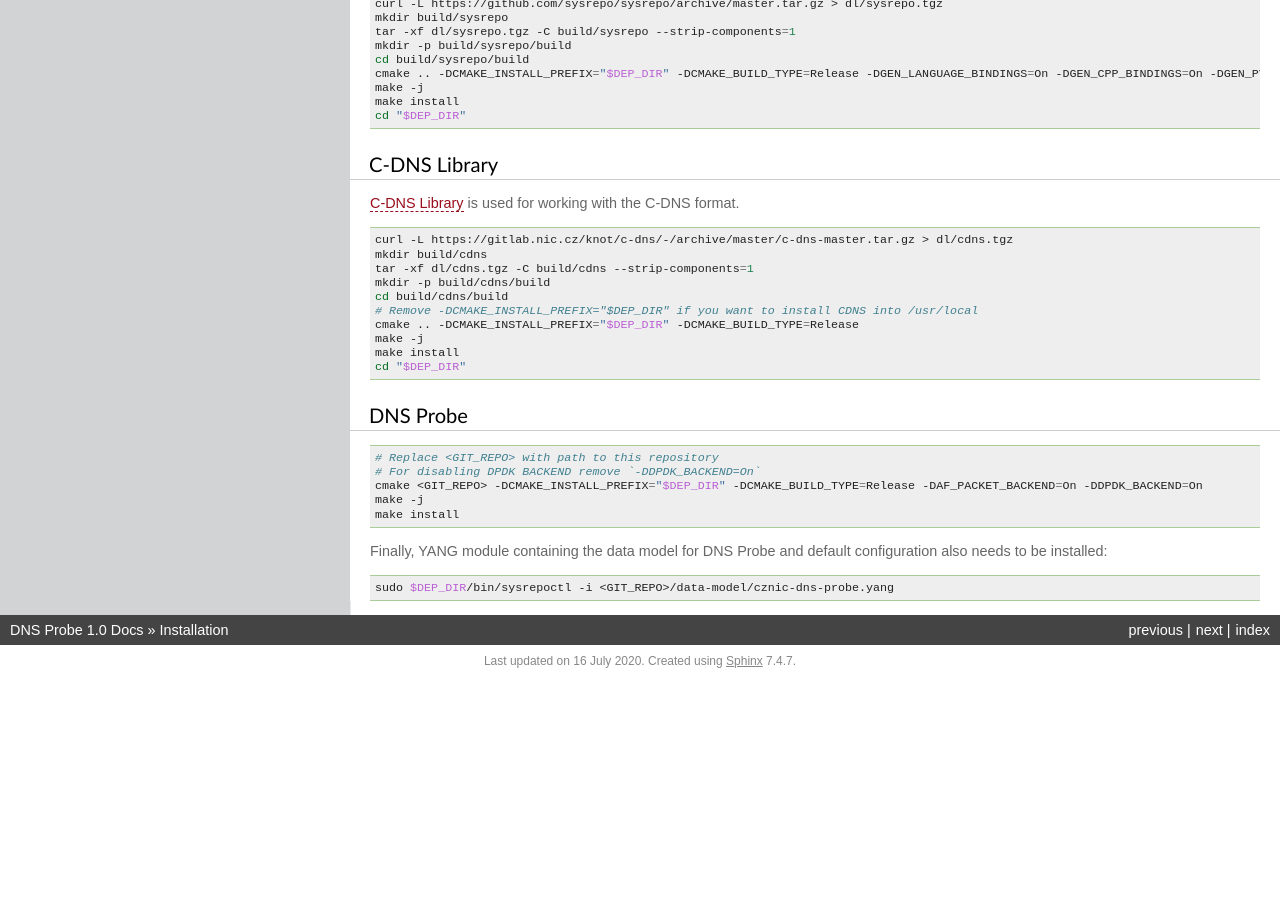
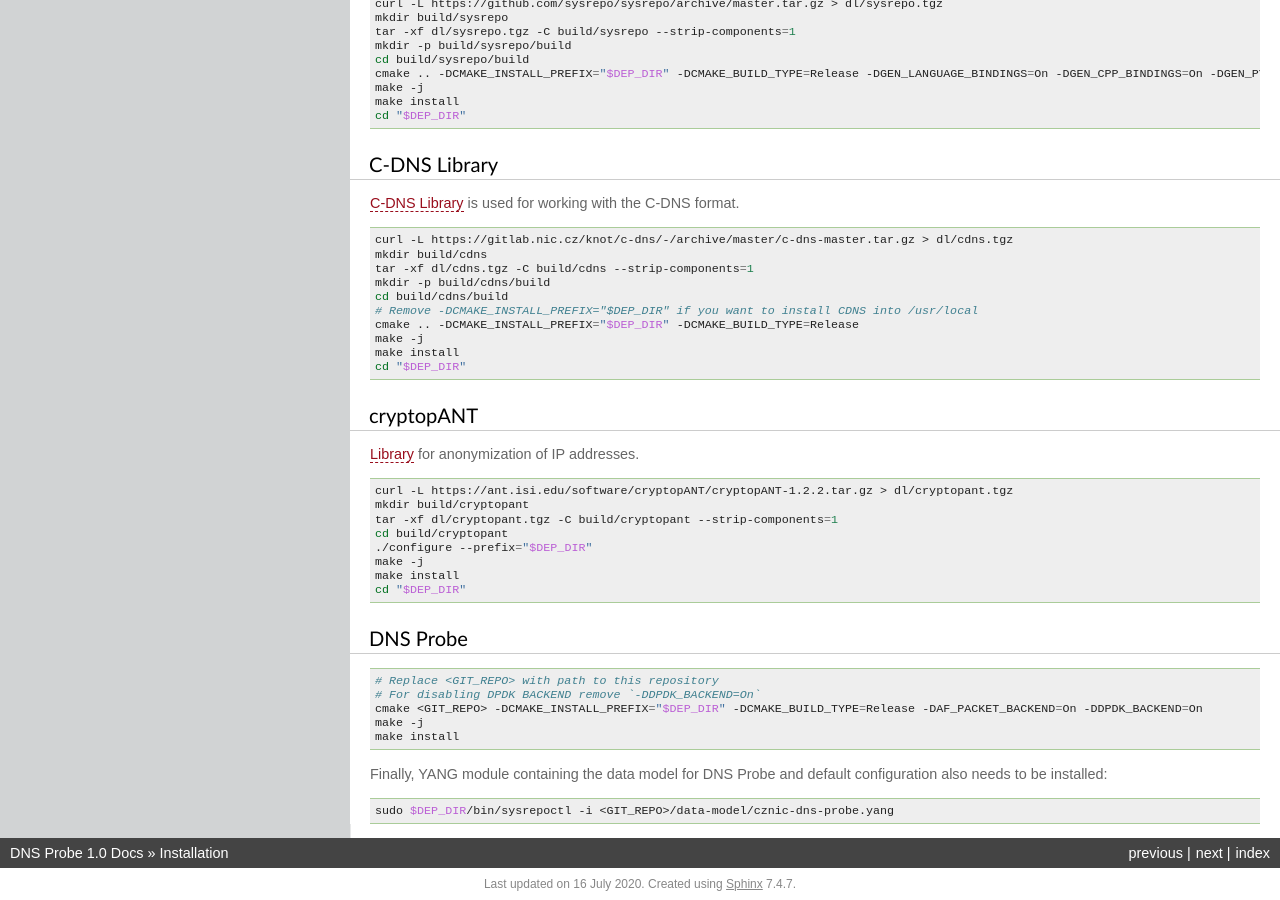
Before and after one commit to CZ-NIC/dns-probe, a Sphinx documentation site: the page built from doc/Installation.rst, in a window 1280 px wide and 900 px high, scrolled down 2072 px. Built offline with Sphinx 7.4.7, drawn with Linux system fonts in a browser that asks for light colours; before the commit the page ends 2749 px from its top, so only the background shows below that; some of the changed lines change nothing that is shown.

Commit message:
Sphinx: Add IP anonymization to documentation

```diff
--- a/doc/Configuration.rst
+++ b/doc/Configuration.rst
@@ -25,10 +25,6 @@
 
    +--rw cznic-dns-probe:dns-probe
    |  +--rw coremask? <uint64>
-   |  +--rw ipv4-allowlist? <inet:ipv4-address-no-zone>
-   |  +--rw ipv4-denylist? <inet:ipv4-address-no-zone>
-   |  +--rw ipv6-allowlist? <inet:ipv6-address-no-zone>
-   |  +--rw ipv6-denylist? <inet:ipv6-address-no-zone>
    |  +--rw dns-ports? <uint16>
    |  +--rw export
    |  |  +--rw cdns-blocks-per-file? <uint64>
@@ -42,6 +38,14 @@
    |  |  +--rw parquet-records-per-file? <uint64>
    |  |  +--rw pcap-export? <enumeration>
    |  |  +--rw timeout? <uint32>
+   |  +--rw ipv4-allowlist? <inet:ipv4-address-no-zone>
+   |  +--rw ipv4-denylist? <inet:ipv4-address-no-zone>
+   |  +--rw ipv6-allowlist? <inet:ipv6-address-no-zone>
+   |  +--rw ipv6-denylist? <inet:ipv6-address-no-zone>
+   |  +--rw ip-anonymization
+   |  |  +--rw anonymize-ip? <boolean>
+   |  |  +--rw encryption? <enumeration>
+   |  |  +--rw key-path? <string>
    |  +--rw tcp-table
    |  |  +--rw concurrent-connections? <uint32>
    |  |  +--rw timeout? <uint64>
@@ -130,6 +134,14 @@
 
 This section lists all static configuration parameters in alphabetical order.
 
+anonymize-ip
+^^^^^^^^^^^^
+
+:data node: ``/cznic-dns-probe:dns-probe/ip-anonymization/anonymize-ip``
+:default: **false**
+
+If this flag is true, client IP addresses in exported data (Parquet or C-DNS, NOT optional PCAPs) will be anonymized using Crypto-PAn prefix-preserving algorithm.
+
 cdns-fields
 ^^^^^^^^^^^
 
@@ -170,6 +182,28 @@
 
 The default value of 7 indicates that DNS Probe should use the first 3 CPU cores with IDs of 0, 1 and 2.
 
+.. _encryption:
+
+encryption
+^^^^^^^^^^
+
+:data node: ``/cznic-dns-probe:dns-probe/ip-anonymization/encryption``
+:default: ``aes``
+
+Encryption algorithm to be used during anonymization of client IP addresses if enabled. Four options currently supported:
+
+``aes``
+   AES encryption algorithm.
+
+``blowfish``
+   Blowfish encryption algorithm.
+
+``md5``
+   MD5 hash function.
+
+``sha1``
+   SHA1 hash function.
+
 export-dir
 ^^^^^^^^^^
 
@@ -189,7 +223,7 @@
 :default: ``parquet``
 
 This value indicates the format for exporting records about
-DNS transactions. Two options are currectly supported:
+DNS transactions. Two options are currently supported:
 
 ``parquet``
    `Apache Parquet <https://parquet.apache.org/>`_ columnar format
@@ -208,6 +242,22 @@
 entirety, and suffix ``.gz`` is appended to their names. Parquet
 format implementation used by DNS Probe compresses only selected parts
 of the file, and there is no ``.gz``.
+
+key-path
+^^^^^^^^
+
+:data node: ``/cznic-dns-probe:dns-probe/ip-anonymization/key-path``
+:default: ``key.cryptopant``
+
+Path (including file's names) to the file with encryption key that is to be used for client IP anonymization if enabled.
+If the file doesn't exist, it is generated by the probe.
+
+The key needs to be compatible with the encryption algorithm set in the :ref:`encryption` option. User should generate
+the key using `scramble_ips` tool installed by the cryptopANT dependency like this:
+
+.. code:: shell
+
+   scramble_ips --newkey --type=<encryption> <key_file>
 
 .. _max-transactions:
 
--- a/doc/Installation.rst
+++ b/doc/Installation.rst
@@ -170,6 +170,22 @@
    make install
    cd "$DEP_DIR"
 
+cryptopANT
+----------
+
+`Library <https://ant.isi.edu/software/cryptopANT/index.html>`_ for anonymization of IP addresses.
+
+.. code:: shell
+
+   curl -L https://ant.isi.edu/software/cryptopANT/cryptopANT-1.2.2.tar.gz > dl/cryptopant.tgz
+   mkdir build/cryptopant
+   tar -xf dl/cryptopant.tgz -C build/cryptopant --strip-components=1
+   cd build/cryptopant
+   ./configure --prefix="$DEP_DIR"
+   make -j
+   make install
+   cd "$DEP_DIR"
+
 DNS Probe
 ---------
 
--- a/doc/RecordOfChanges.rst
+++ b/doc/RecordOfChanges.rst
@@ -16,6 +16,10 @@
      - Segment
      - Change description
    * - 0.5
+     - 1.3
+     - :doc:`Configuration <Configuration>`, :doc:`Installation <Installation>`, :doc:`YANG module <YANGmodule>`
+     - Add client IP anonymization
+   * -
      - 1.2
      - :doc:`Configuration <Configuration>`, :doc:`YANG module <YANGmodule>`
      - Add IP filtering to YANG module
--- a/doc/YANGmodule.rst
+++ b/doc/YANGmodule.rst
@@ -29,10 +29,10 @@
 
     contact
       "Editor: Ladislav Lhotka
-               <mailto:lhotka@nic.cz>
+               <mailto:lhotka@nic.cz>
 
        Editor: Jan Dražil
-               <mailto:idrazil@fit.vutbr.cz>
+               <mailto:idrazil@fit.vutbr.cz>
 
        Editor: Pavel Doležal
                <mailto:pavel.dolezal@nic.cz>";
@@ -44,6 +44,11 @@
        responses from network traffic (both UDP and TCP) and exports
        records about DNS transactions in C-DNS or Apache Parquet
        format.";
+
+    revision 2020-07-15 {
+      description
+        "Add IP anonymization";
+    }
 
     revision 2020-07-09 {
       description
@@ -100,10 +105,7 @@
         type uint16;
         default "53";
         description
-          "List of ports used for identifying DNS traffic.
-
-           This is a static configuration parameter that is applied
-           only upon restarting the probe.";
+          "List of ports used for identifying DNS traffic.";
       }
       container export {
         description
@@ -270,6 +272,71 @@
              addition to normal Parquet or C-DNS export.";
         }
       }
+      container ip-anonymization {
+        description
+          "Configuration of client IP anonymization in exported data (Parquet or C-DNS).
+           The optional PCAP export does NOT get anonymized!!!";
+
+        leaf anonymize-ip {
+          type boolean;
+          default "false";
+          description
+            "If this flag is true, client IP addresses in exported data will be anonymized
+             using Crypto-PAn prefix-preserving algorithm.
+
+             This is a static configuration parameter that is applied
+             only upon restarting the probe.";
+        }
+
+        leaf encryption {
+          type enumeration {
+            enum aes {
+              description
+                "AES encryption algorithm.";
+            }
+
+            enum blowfish {
+              description
+                "Blowfish encryption algorithm.";
+            }
+
+            enum md5 {
+              description
+                "MD5 hash function.";
+            }
+
+            enum sha1 {
+              description
+                "SHA1 hash function.";
+            }
+          }
+
+          default "aes";
+          description
+            "Encryption algorithm to be used during anonymization of client IP addresses if enabled.
+
+             This is a static configuration parameter that is applied
+             only upon restarting the probe.";
+        }
+
+        leaf key-path {
+          type string;
+          default "key.cryptopant";
+          description
+            "Path (including file's name) to the file with encryption key that is to be used
+             for client IP anonymization if enabled. If the file doesn't exist, it is generated
+             by the probe.
+
+             The key needs to be compatible with the encryption algorithm set in the 'encryption'
+             option above. User should generate the key using 'scramble_ips' tool installed by
+             the cryptopANT dependency like this:
+
+             scramble_ips --newkey --type=<encryption> <key_file>
+
+             This is a static configuration parameter that is applied
+             only upon restarting the probe.";
+        }
+      }
       container transaction-table {
         description
           "Configuration of transaction table parameters.";
--- a/doc/index.rst
+++ b/doc/index.rst
@@ -15,7 +15,7 @@
       which means that it contains authoring/editing/managing notes
       in addition to the actual content.
 
-:Edition: :doc:`1.2 <RecordOfChanges>`
+:Edition: :doc:`1.3 <RecordOfChanges>`
 
 :Source: The source code of this documentation is open and can be found
          on `GitLab <https://gitlab.nic.cz/adam/dns-probe/-/tree/master/doc>`_.
```
